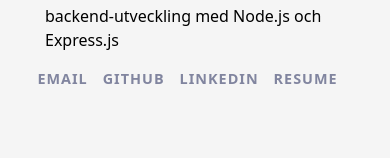
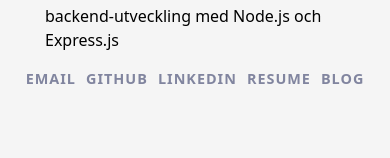
Before and after one commit to josefhedblom/josefhedblom-site, a plain HTML site: page public/index.html in a window 390 px wide. Shown: the part 678-836 px from the top of the page. Drawn offline with Linux system fonts and the light colour scheme.

Commit message:
Update header links with blog link and mobile.

```diff
--- a/public/css/main.css
+++ b/public/css/main.css
@@ -211,6 +211,10 @@
 }
 
 @media screen and (max-width:480px) {
+  .links a {
+    margin: auto 5px;
+  }
+
   .section {
     padding: 50px 35px
   }
--- a/public/index.html
+++ b/public/index.html
@@ -18,7 +18,8 @@
         <h2>Josef Hedblom.</h2>
         <span class="divider-block"></span>
         <p>
-            Jag är en driven och engagerad frontend-utvecklare specialiserad på JavaScript och ramverk som React.js och som också
+            Jag är en driven och engagerad frontend-utvecklare specialiserad på JavaScript och ramverk som React.js och
+            som också
             har erfarenhet med backend-utveckling med Node.js och Express.js
         </p>
         <div class="links">
@@ -28,6 +29,7 @@
                 target="_blank"><span>linkedin</span> </a>
             <a class="link__hover" href="./resume/Josef Hedblom Resume.pdf" download
                 target="_blank"><span>resume</span></a>
+            <a class="link__hover" href="https://blogg.osefhedblom.se" target="_blank"><span>blog</span></a>
         </div>
     </header>
     <div id="site">
```
